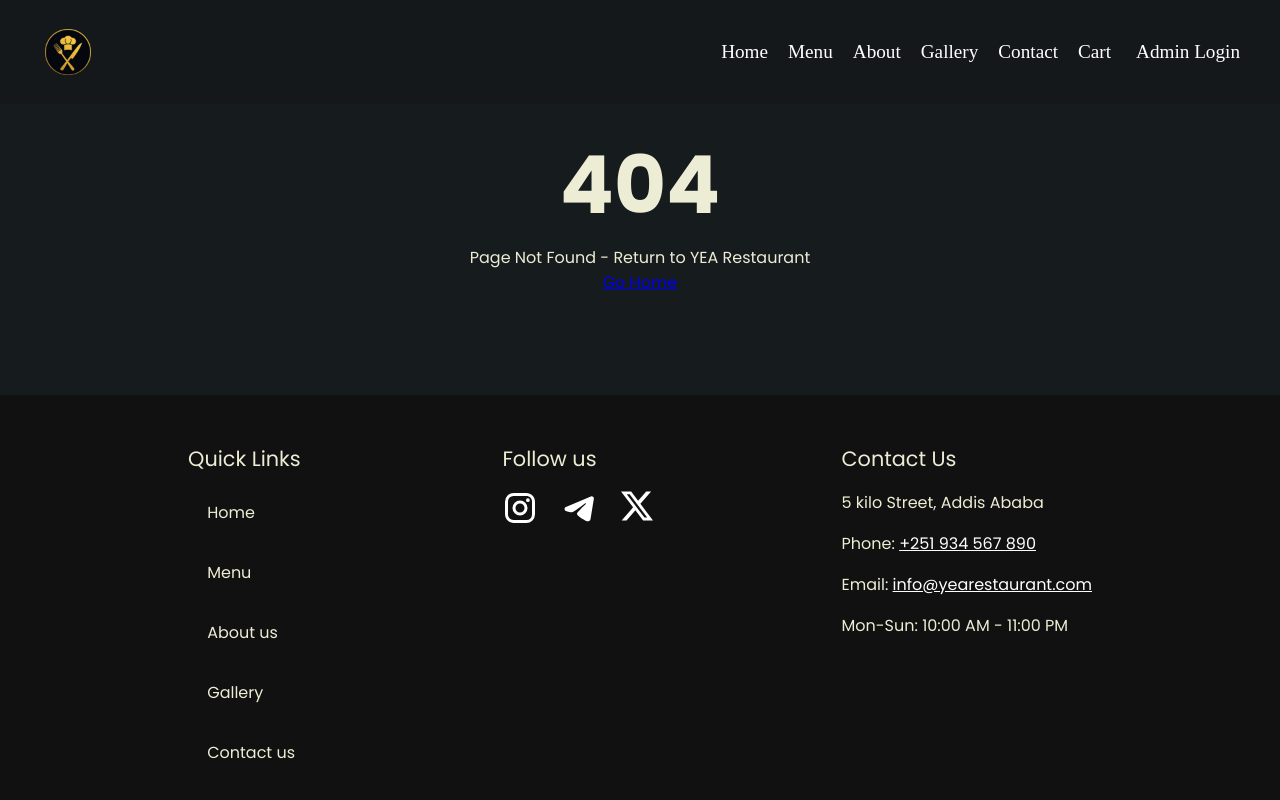
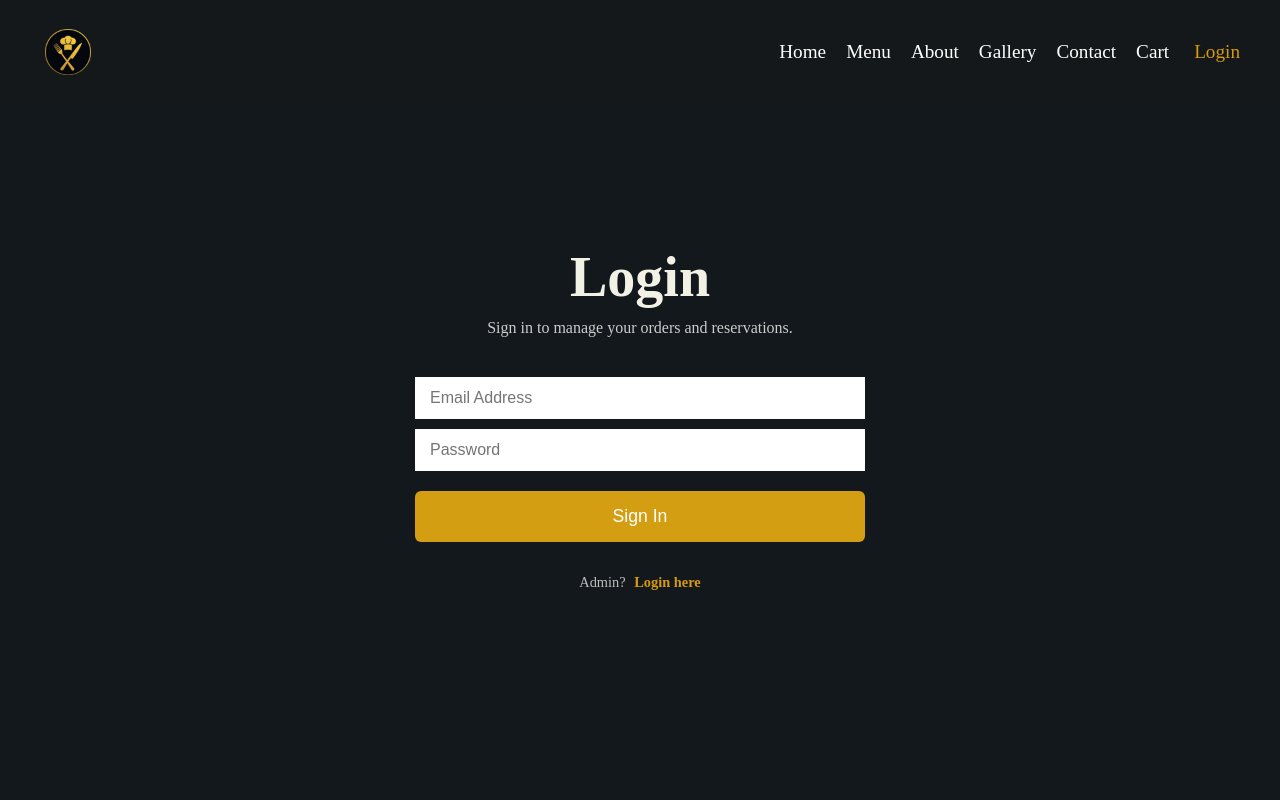
Before and after one commit to Anania-G16/Restaurant-Website, a React (Vite) app in the folder frontend/: page /login in a window 1280 px wide. Shown: the top 800 px of the page. Built offline with nearby package versions, Linux system fonts and the light colour scheme.

Commit message:
feat: add user login page and polish home page UI

```diff
--- a/frontend/src/App.css
+++ b/frontend/src/App.css
@@ -18,16 +18,20 @@ body,
 }
 
 /* Make the main content span the full viewport height so background shows */
+
+/* Update this in App.css */
 main {
   background-color: var(--bg-dark);
   min-height: 100vh;
   width: 100%;
+
+  /* Add these lines to fix the gap */
+  display: flex;
+  flex-direction: column;
+  padding-top: 4rem !important; /* The !important ensures it beats the hidden 8rem */
+  gap: 0;
 }
 
-/* Ensure Navbar and Footer have their own backgrounds so they don't look transparent */
-nav {
-  /* background-color: #000000; Change to your Navbar color */
-}
 
 footer {
   background-color: #111111; /* Change to your Footer color */
--- a/frontend/src/App.jsx
+++ b/frontend/src/App.jsx
@@ -7,6 +7,7 @@ import About from "./pages/About";
 import Gallery from "./pages/Gallery";
 import Contact from "./pages/Contact";
 import AdminLogin from "./pages/AdminLogin";
+import Login from "./pages/Login";
 import Signup from "./pages/Signup";
 import Navbar from "./components/Navbar";
 import Footer from "./components/Footer";
@@ -36,7 +37,7 @@ function App() {
         <Route path="/gallery" element={<Gallery />} />
         <Route path="/contact" element={<Contact />} />
         <Route path="/AdminLogin" element={<AdminLogin />} />
-        <Route path="/signup" element={<Signup />} />
+        <Route path="/login" element={<Login />} />
 
         {/* Fixed Cart Route - Path is case-sensitive depending on your NavLink */}
         <Route path="/cart" element={<Cart />} />
--- a/frontend/src/components/Navbar.jsx
+++ b/frontend/src/components/Navbar.jsx
@@ -1,4 +1,4 @@
-import { NavLink } from "react-router-dom"; // Added Link if you want to use both, but NavLink is better here
+import { NavLink } from "react-router-dom";
 import "../styles/navbar.css";
 
 import logo from "../assets/images/Logo.png";
@@ -27,17 +27,16 @@ function Navbar() {
         {/* Navigation links */}
         <div className="nav-links">
           <NavLink to="/" end>Home</NavLink>
-
-          {/* Changed these to NavLink to match your style and fixed the missing import issue */}
-
           <NavLink to="/menu">Menu</NavLink>
           <NavLink to="/about">About</NavLink>
           <NavLink to="/gallery">Gallery</NavLink>
           <NavLink to="/contact">Contact</NavLink>
           <NavLink to="/cart">Cart</NavLink>
+
+          {/* Changed Admin Login to General Login */}
           <NavLink
-  to="/AdminLogin"
-  className="nav-item-admin"
+            to="/login"
+            className="nav-item-login"
             style={{
               whiteSpace: "nowrap",
               display: "inline-flex",
@@ -45,7 +44,7 @@ function Navbar() {
               marginLeft: "5px"
             }}
           >
-  Admin Login
+            Login
           </NavLink>
         </div>
       </div>
--- a/frontend/src/pages/About.jsx
+++ b/frontend/src/pages/About.jsx
@@ -18,7 +18,7 @@ const RESTAURANT_STATS = [
 
 // --- Sub-component to handle the counting logic ---
 const AnimatedNumber = ({ value }) => {
-  // Convert "55,000" string to 55000 number
+
   const numericTarget = parseInt(value.replace(/,/g, ''));
   const [count, setCount] = useState(0);
 
--- a/frontend/src/pages/Home.jsx
+++ b/frontend/src/pages/Home.jsx
@@ -1,6 +1,4 @@
 import { Link } from "react-router-dom";
-import Navbar from "../components/Navbar";
-import Footer from "../components/Footer";
 import "../styles/home.css";
 import "../App.css";
 
--- /dev/null
+++ b/frontend/src/pages/Login.jsx
@@ -0,0 +1,61 @@
+import { useState } from "react";
+import { Link } from "react-router-dom";
+import "../styles/AdminLogin.css";
+
+function Login() {
+  const [formData, setFormData] = useState({
+    email: "",
+    password: "",
+  });
+
+  function handleChange(e) {
+    setFormData({
+      ...formData,
+      [e.target.name]: e.target.value,
+    });
+  }
+
+  function handleSubmit(e) {
+    e.preventDefault();
+    console.log("Login Data:", formData);
+    alert("Login attempt submitted!");
+  }
+
+  return (
+    <div className="admin-login-container">
+      <h1>Login</h1>
+      <p className="sub-header">Sign in to manage your orders and reservations.</p>
+
+      <form onSubmit={handleSubmit} className="admin-form">
+        <input
+          type="email"
+          name="email"
+          placeholder="Email Address"
+          value={formData.email}
+          onChange={handleChange}
+          required
+        />
+
+        <input
+          type="password"
+          name="password"
+          placeholder="Password"
+          value={formData.password}
+          onChange={handleChange}
+          required
+        />
+
+        <button type="submit" className="signin-button">
+          Sign In
+        </button>
+      </form>
+
+      {/* The Admin Link */}
+      <p className="admin-link-text">
+        Admin? <Link to="/AdminLogin">Login here</Link>
+      </p>
+    </div>
+  );
+}
+
+export default Login;
--- a/frontend/src/styles/AdminLogin.css
+++ b/frontend/src/styles/AdminLogin.css
@@ -71,3 +71,25 @@
     text-decoration: none;
     font-weight: bold;
 }
+
+.admin-link-text {
+  margin-top: 2rem;
+  font-size: 0.9rem;
+  color: var(--secondary-text); /* The greyish color for "Admin?" */
+  text-align: center;
+}
+
+.admin-link-text a {
+  /* This uses the yellowish color from your :root */
+  color: var(--secondary-color);
+  text-decoration: none;
+  font-weight: 600;
+  margin-left: 5px;
+  transition: color 0.3s ease;
+}
+
+.admin-link-text a:hover {
+  /* This makes it slightly brighter/different on hover */
+  color: var(--main-text);
+  text-decoration: underline;
+}
--- a/frontend/src/styles/about.css
+++ b/frontend/src/styles/about.css
@@ -67,7 +67,7 @@ body {
   display: flex;
   justify-content: center;
   align-items: center;
-  gap: 5rem;
+  gap: 1rem;
 }
 
 .story-video {
@@ -77,8 +77,8 @@ body {
 }
 
 .story-text {
-  max-width: 45vw;
   line-height: 1.5;
+  min-width: 50vw;
 }
 
 @media (min-width: 1024px) {
--- a/frontend/src/styles/home.css
+++ b/frontend/src/styles/home.css
@@ -26,13 +26,12 @@ body {
 
 .hero-text {
   text-align: center;
-  padding-top: 2rem;
 }
 
 .slogan {
   font-style: italic;
   font-family: "Lobster Two", sans-serif;
-  font-size: 5rem;
+  font-size: 4.5rem !important;
   margin-bottom: 1.7rem;
   padding: 0 4rem;
   color: var(--main-text);
@@ -44,7 +43,7 @@ body {
 
 .description {
   font-family: "Times New Roman", Times, serif;
-  font-size: 1.5rem;
+  font-size: 2rem !important;
   padding: 0 7rem;
   font-weight: 100;
   color: hsl(60, 2%, 84%);
@@ -59,7 +58,7 @@ body {
 .hero-image-container {
   display: flex;
   justify-content: center;
-  padding-top: 5rem;
+  margin-top: 3rem;
 }
 
 .hero-image {
@@ -103,7 +102,6 @@ body {
 
 @media (min-width: 1024px) {
   .hero-container {
-    padding-top: 2rem;
     display: flex;
     flex-direction: row;
     align-items: center;
@@ -129,7 +127,7 @@ body {
 /* Story */
 
 .story-container {
-  margin-bottom: 100px;
+  margin-bottom: 80px;
   display: flex;
   flex-direction: column;
   justify-content: center;
@@ -141,7 +139,7 @@ body {
   font-family: "Lobster Two", sans-serif;
   color: var(--secondary-text);
   font-size: 4rem;
-  margin-top: 5rem;
+  margin-top: 3rem;
   font-style: italic;
 }
 
@@ -173,11 +171,11 @@ body {
 }
 
 .story-text {
-  padding: 0 5rem;
   font-family: Georgia, "Times New Roman", Times, serif;
   color: var(--secondary-text);
   font-size: 1.4rem;
   line-height: 1.3;
+  max-width: 80vw;
 }
 
 .story-image-container {
@@ -352,10 +350,6 @@ body {
 /* TESTIMONIAL */
 
 
-body {
-  font-family: "Poppins", sans-serif;
-  box-sizing: border-box;
-}
 
 .testimonial__container {
   max-width: 1000px;
@@ -369,7 +363,7 @@ body {
   text-align: center;
   color: var(--main-text);
   font-size: 4rem;
-  font-family: "Lobster Two", sans-serif;
+  font-family: sans-serif;
 }
 
 .section__container h2 {
@@ -425,6 +419,11 @@ body {
   border-radius: 5px;
   box-shadow: 5px 5px 10px rgba(0, 0, 0, 0.1);
   transition: 0.3s;
+
+  display: flex;
+  flex-direction: column;
+  align-items: center;
+  margin-top: 2rem;
 }
 
 .section__card::before {
```
Lines whose indentation alone changed are shown as unchanged.
